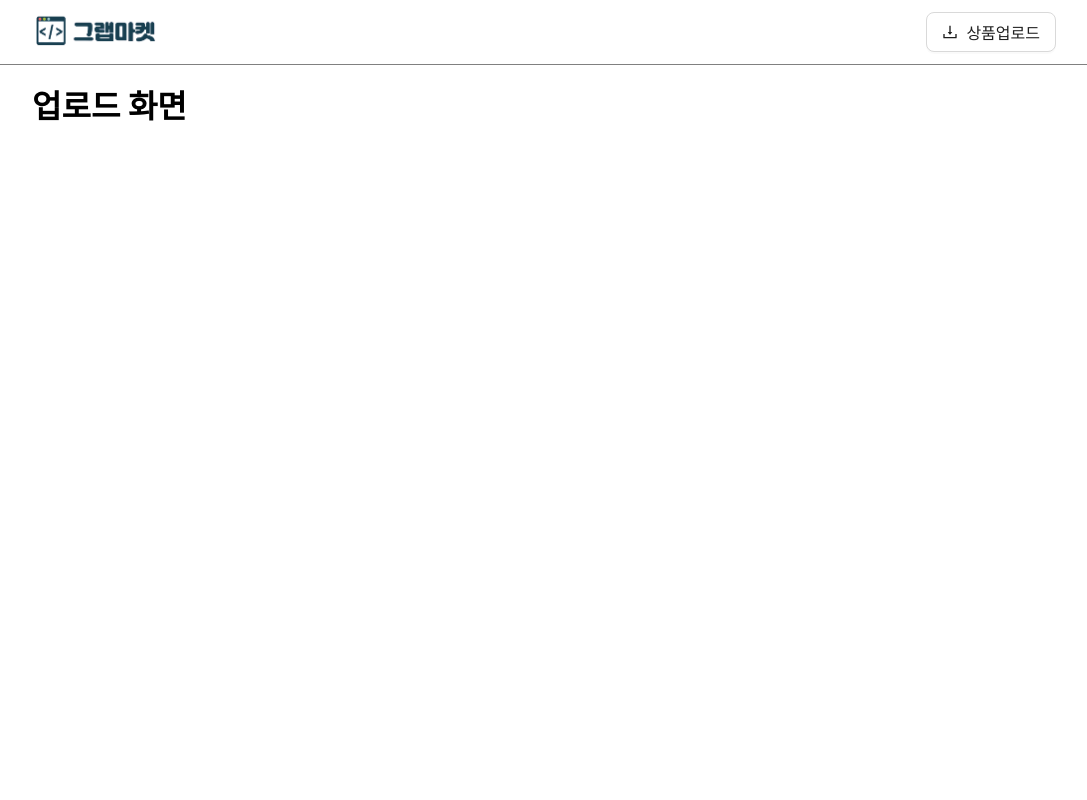
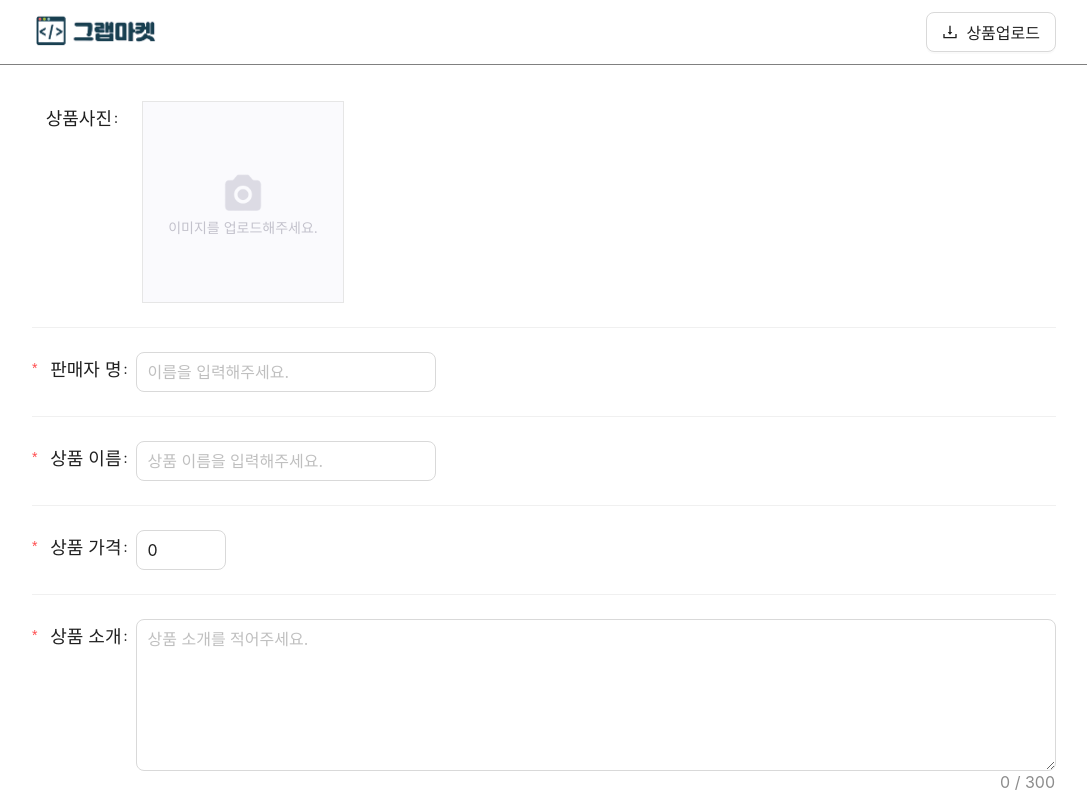
Before and after one commit to Dalrae03/Web_study, a React (Create React App) app in the folder grab-market-web/: page /upload in a window 1280 px wide. Shown: the top 800 px of the page, without its empty margins (96-1183 px from the left). Built offline with nearby package versions, Linux system fonts and the light colour scheme.

Commit message:
antd를 통한 업로드 페이지 구현

```diff
--- a/grab-market-web/src/main/index.js
+++ b/grab-market-web/src/main/index.js
@@ -23,8 +23,7 @@
                 </div>
                 <h1>판매되는 상품들</h1>
                 <div id="product-list">
-                    {
-                        products.map(function(product, index){ //js문법 map사용
+                    {products.map(function(product, index){ //js문법 map사용
                         return(
                             <div className="product-card">
                                 <Link className="product-link" to={`/products/${product.id}`}>
--- /dev/null
+++ b/grab-market-web/src/upload/index.css
@@ -0,0 +1,47 @@
+#upload-container {
+    padding-top: 36px;
+}
+
+
+#upload-img-placeholder {
+    width: 200px;
+    height: 200px;
+    display: flex;
+    flex-direction: column;
+    align-items: center;
+    justify-content: center;
+    border: 1px solid rgb(230, 230, 230);
+    background-color: rgb(250, 250, 253);
+    margin-left: 16px;
+}
+
+#upload-img-placeholder > img {
+    width: 50px;
+    height: 50px;
+}
+
+#upload-img-placeholder > span {
+    font-size: 14px;
+    color: rgb(195, 194, 204);
+}
+
+.upload-name {
+    width: 300px;
+}
+
+.upload-label {
+    font-size: 18px;
+    width: 80px;
+}
+
+#product-description {
+    height: 150px;
+}
+
+#submit-button {
+    float: right;
+    background-color: rgb(30,120,225);
+    color: white;
+    border: none;
+    margin-top: 16px;
+}
--- a/grab-market-web/src/upload/index.js
+++ b/grab-market-web/src/upload/index.js
@@ -1,5 +1,75 @@
+import { Button, Divider, Form, Input, InputNumber } from "antd";
+import './index.css'
+
 function UploadPage() {
-    return <h1>업로드 화면</h1>;
+    const onSubmit = (values) => {
+        console.log(values);
+    }
+    return (
+        <div id="upload-container">
+            <Form name="상품 업로드" onFinish={onSubmit}>
+                <Form.Item name="upload" label={<div className="upload-label">상품사진</div>}>
+                    <div id ="upload-img-placeholder">
+                        <img src="/images/icons/camera.png" />
+                        <span>이미지를 업로드해주세요.</span>
+                    </div>
+                </Form.Item>
+                <Divider />
+                <Form.Item
+                    name="seler"
+                    label = {<div className="upload-label">판매자 명</div>}
+                    rules={[{ required: true, message: "판매자 이름을 입력해주세요"}]}
+                    >
+                    <Input
+                    className="upload-name"
+                    size='large'
+                    placeholder="이름을 입력해주세요."
+                    />
+                </Form.Item>
+                <Divider />
+                <Form.Item
+                    name = "name"
+                    label = {<div className="upload-label">상품 이름</div>}
+                    rules={[{ required: true, message: "상품 이름을 입력해주세요"}]}
+                    >
+                    <Input
+                    className="upload-name"
+                    size='large'
+                    placeholder="상품 이름을 입력해주세요."
+                    />
+                </Form.Item>
+                <Divider />
+                <Form.Item
+                    name = "price"
+                    label = {<div className="upload-label">상품 가격</div>}
+                    rules={[{ required: true, message: "상품 이름을 입력해주세요"}]}
+                    >
+                    <InputNumber
+                    defaultValue={0}
+                    className="upload-price"
+                    size='large'
+                    />
+                </Form.Item>
+                <Divider />
+                <Form.Item
+                    name="discrption"
+                    label={<div className="upload-label">상품 소개</div>}
+                    rules={[{required: true, message: "상품 소개를 입력해주세요."}]}>
+
+                    <Input.TextArea
+                    size="large"
+                    id="product-description"
+                    showCount maxLength={300}
+                    placeholder="상품 소개를 적어주세요."/>
+                </Form.Item>
+                <Form.Item>
+                    <Button id="submit-button" size="large" htmlType="submit">
+                        문제 등록하기
+                    </Button>
+                </Form.Item>
+            </Form>
+        </div>
+    );
 }
 
 export default UploadPage;
```
Lines whose indentation alone changed are shown as unchanged.
